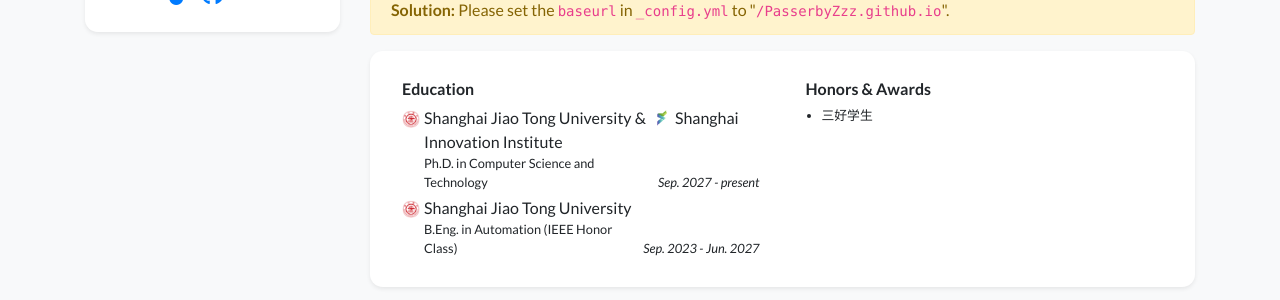
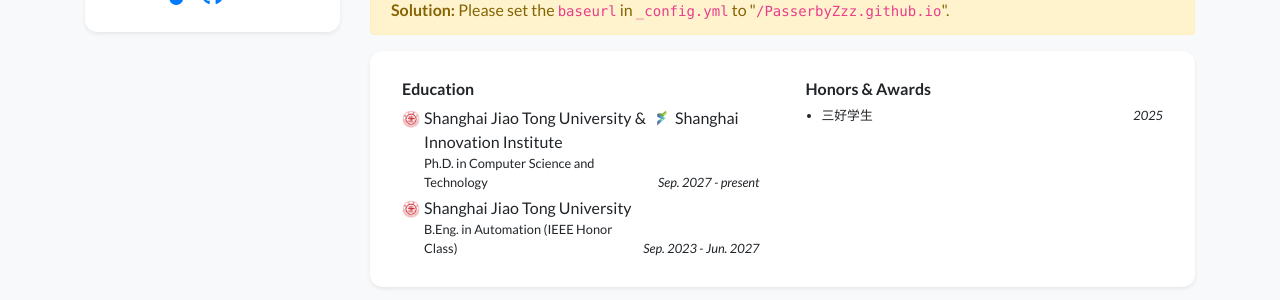
Before and after one commit to PasserbyZzz/PasserbyZzz.github.io, a Jekyll site: the page built from index.html, in a window 1280 px wide and 1387 px high. Shown: the part 481-781 px from the top of the window. Built offline with Jekyll 4.4.1, drawn with Linux system fonts in a browser that asks for light colours; nearby versions of some CDN libraries; a style sheet for code colours, icons or effects is not loaded.

Commit message:
Add year to Merit Student award

```diff
--- a/_data/profile.yml
+++ b/_data/profile.yml
@@ -52,3 +52,4 @@ education:
 
 awards:
 - name: 三好学生
+  date: 2025
```
